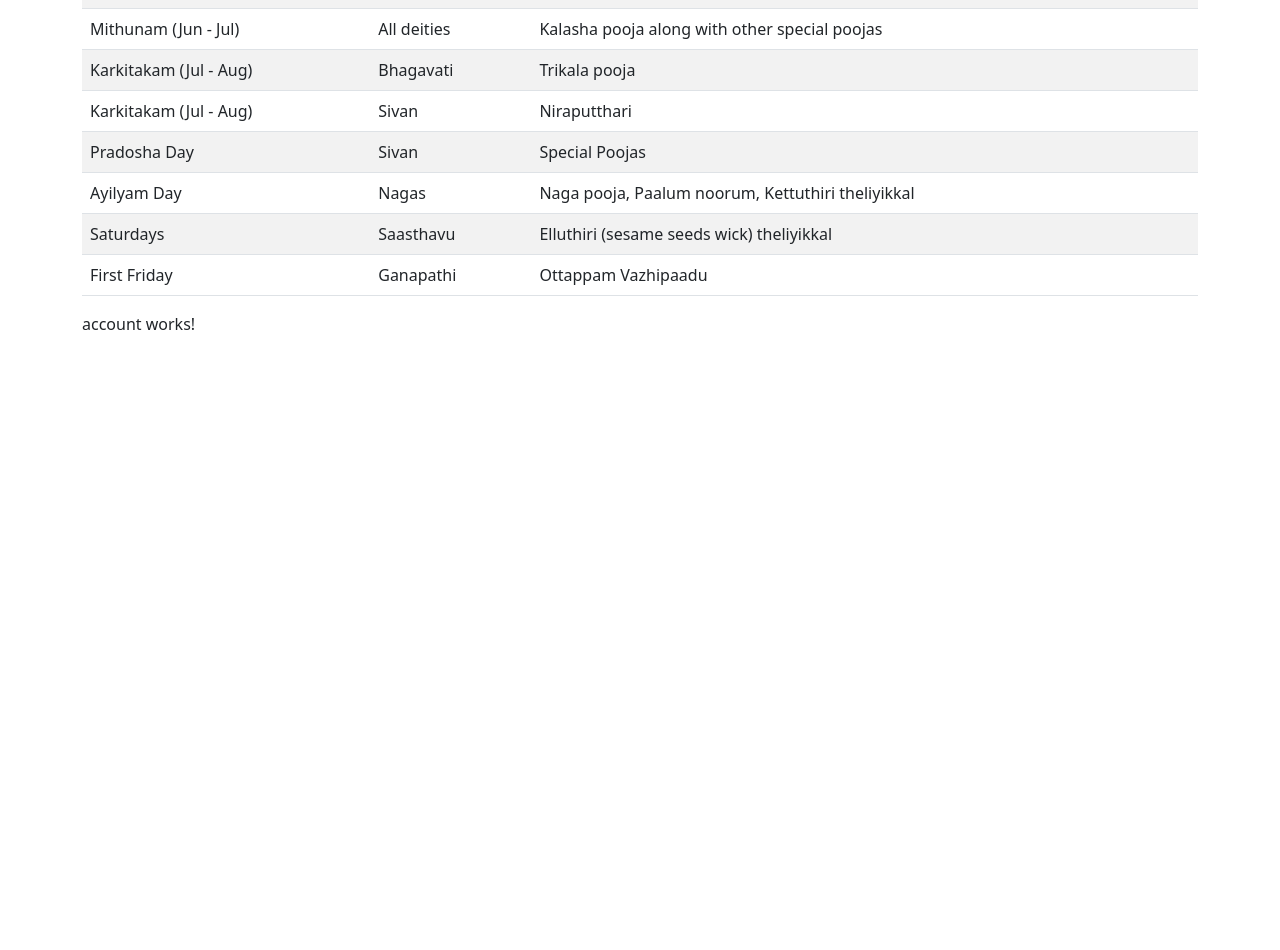
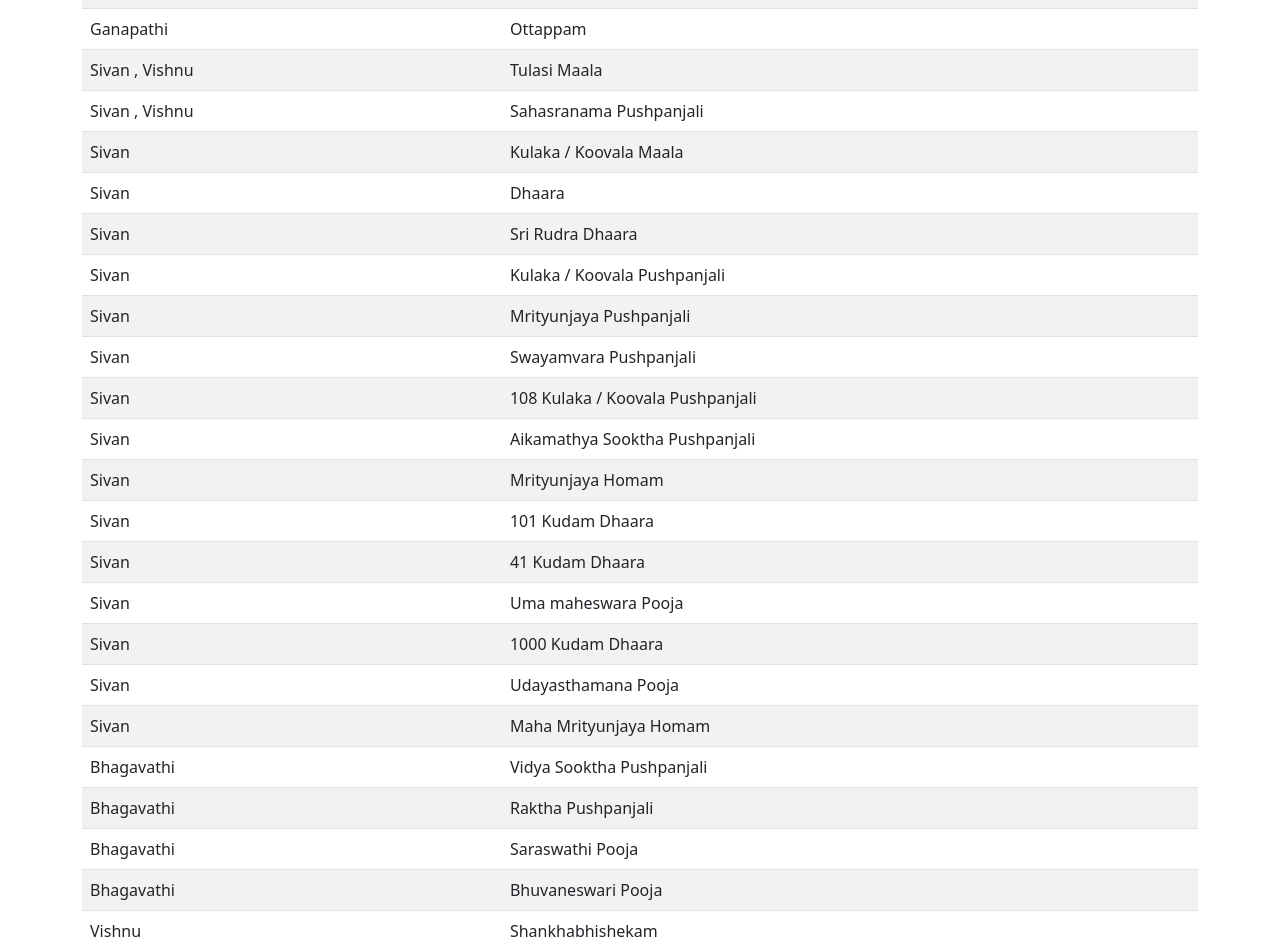
Before and after one commit to mkntr/chemmanthatta, an Angular app: page /pooja in a window 1280 px wide. Shown: the part 1622-2572 px from the top of the page. Before the commit the page ends 1974 px from the top, so only its background shows below. Built offline with nearby package versions, Linux system fonts and the light colour scheme.

Commit message:
vazipadu details and account details update

```diff
--- a/src/app/account/account.component.html
+++ b/src/app/account/account.component.html
@@ -1 +1,21 @@
-<p>account works!</p>
+
+<div class="table-responsive">
+    <table class="table table-striped caption-top">
+        <caption class="h5">Online contributions to Temple can be done through our Bank account</caption>
+        <tbody>
+        <tr>
+            <td>
+                <blockquote class="blockquote text-center fw-bold">
+                    Kerala Uranma Devasam board <br>
+                    Account No: 0320053000001347 <br>
+                    South Indian Bank <br>
+                    Kecheri Branch <br>
+                    IFSC Code SIBL0000320
+                </blockquote>
+            </td>
+
+        </tr>
+
+        </tbody>
+    </table>
+</div>
--- a/src/app/darshan/darshan.component.html
+++ b/src/app/darshan/darshan.component.html
@@ -1,6 +1,6 @@
 <div class="table-responsive">
     <table class="table table-striped caption-top">
-        <caption>Darshan Timing And Pooja Timing</caption>
+        <caption class="h5">Darshan Timing And Pooja Timing</caption>
         <thead>
         <tr>
             <th scope="col">Day Time</th>
--- /dev/null
+++ b/src/app/model/vazhipadu.ts
@@ -0,0 +1,4 @@
+export interface Vazhipadu {
+    whom:string;
+    what:string;
+}
--- a/src/app/pooja/pooja.component.html
+++ b/src/app/pooja/pooja.component.html
@@ -14,7 +14,7 @@
         <button type="button" class="btn btn-info me-2 btn-sm" (click)="scroll('account')">Contribution</button>
     </div>
 </div>
-
+<br>
 <!-- 1. Darshan Timing And Pooja Timing -->
 <app-darshan id="darshan"></app-darshan>
 <!-- 2. Vazhipadu List -->
--- a/src/app/specialpooja/specialpooja.component.html
+++ b/src/app/specialpooja/specialpooja.component.html
@@ -1,6 +1,6 @@
 <div class="table-responsive">
     <table class="table table-striped caption-top">
-        <caption>Special Poojas</caption>
+        <caption class="h5">Special Poojas</caption>
         <thead>
         <tr>
             <th scope="col">Malayalam Month</th>
--- a/src/app/vazhipadu/vazhipadu.component.html
+++ b/src/app/vazhipadu/vazhipadu.component.html
@@ -1 +1,17 @@
-<p>vazhipadu works!</p>
+<div class="table-responsive">
+    <table class="table table-striped caption-top">
+        <caption class="h5">Vazhipadu Details</caption>
+        <thead>
+        <tr>
+            <th scope="col">Upasana Moorthy</th>
+            <th scope="col">Vazhipadu</th>
+        </tr>
+        </thead>
+        <tbody>
+        <tr *ngFor="let record of vazhipadu">
+            <td>{{record.whom}}</td>
+            <td>{{record.what}}</td>
+        </tr>
+        </tbody>
+    </table>
+</div>
--- a/src/app/vazhipadu/vazhipadu.component.ts
+++ b/src/app/vazhipadu/vazhipadu.component.ts
@@ -1,4 +1,5 @@
 import { Component, OnInit } from '@angular/core';
+import { VAZHIPADU } from 'src/assets/dataitems';
 
 @Component({
   selector: 'app-vazhipadu',
@@ -6,6 +7,7 @@ import { Component, OnInit } from '@angular/core';
   styleUrls: ['./vazhipadu.component.css']
 })
 export class VazhipaduComponent implements OnInit {
+  vazhipadu = VAZHIPADU
 
   constructor() { }
 
--- a/src/assets/dataitems.ts
+++ b/src/assets/dataitems.ts
@@ -1,6 +1,7 @@
 import {Navitem} from '../app/model/navitem'
 import {Specialpooja } from '../app/model/specialpooja'
 import {Darshan} from '../app/model/darshan'
+import { Vazhipadu } from '../app/model/vazhipadu'
 
 export const NAVITEMS: Navitem[] = [
     {id:1, name:'Home'},
@@ -201,5 +202,335 @@ export const DARSHAN:Darshan[] = [
         time:'7.30',
         ritual:'Temple Nada Closing'
     }
+]
 
+export const VAZHIPADU:Vazhipadu[] = [
+    {
+        whom:'All',
+        what:'Vilakku'
+    },
+    {
+        whom:'All',
+        what:'Pin Vilakku'
+    },
+    {
+        whom:'All',
+        what:'Kida Vilakku'
+    },
+    {
+        whom:'All',
+        what:'Nei Vilakku'
+    },
+    {
+        whom:'All',
+        what:'Nivedyam'
+    },
+    {
+        whom:'All',
+        what:'Maala'
+    },
+    {
+        whom:'All',
+        what:'Thirumudi Maala'
+    },
+    {
+        whom:'All',
+        what:'Pushpanjali'
+    },
+    {
+        whom:'Ganapathi',
+        what:'Karuka Maala'
+    },
+    {
+        whom:'Ganapathi',
+        what:'Ganapathi Homam'
+    },
+    {
+        whom:'Ganapathi',
+        what:'Kootu Ganapathi Homam'
+    },
+    {
+        whom:'Ganapathi',
+        what:'Ottappam'
+    },
+    {
+        whom:'Sivan , Vishnu',
+        what:'Tulasi Maala'
+    },
+    {
+        whom:'Sivan , Vishnu',
+        what:'Sahasranama Pushpanjali'
+    },
+    {
+        whom:'Sivan',
+        what:'Kulaka / Koovala Maala'
+    },
+    {
+        whom:'Sivan',
+        what:'Dhaara'
+    },
+    {
+        whom:'Sivan',
+        what:'Sri Rudra Dhaara'
+    },
+    {
+        whom:'Sivan',
+        what:'Kulaka / Koovala Pushpanjali'
+    },
+    {
+        whom:'Sivan',
+        what:'Mrityunjaya Pushpanjali'
+    },
+    {
+        whom:'Sivan',
+        what:'Swayamvara Pushpanjali'
+    },
+    {
+        whom:'Sivan',
+        what:'108 Kulaka / Koovala Pushpanjali'
+    },
+    {
+        whom:'Sivan',
+        what:'Aikamathya Sooktha Pushpanjali'
+    },
+    {
+        whom:'Sivan',
+        what:'Mrityunjaya Homam'
+    },
+    {
+        whom:'Sivan',
+        what:'101  Kudam Dhaara'
+    },
+    {
+        whom:'Sivan',
+        what:'41 Kudam Dhaara'
+    },
+    {
+        whom:'Sivan',
+        what:'Uma maheswara Pooja'
+    },
+    {
+        whom:'Sivan',
+        what:'1000 Kudam Dhaara'
+    },
+    {
+        whom:'Sivan',
+        what:'Udayasthamana Pooja'
+    },
+    {
+        whom:'Sivan',
+        what:'Maha Mrityunjaya Homam'
+    },
+    {
+        whom:'Bhagavathi',
+        what:'Vidya Sooktha Pushpanjali'
+    },
+    {
+        whom:'Bhagavathi',
+        what:'Raktha Pushpanjali'
+    },
+    {
+        whom:'Bhagavathi',
+        what:'Saraswathi Pooja'
+    },
+    {
+        whom:'Bhagavathi',
+        what:'Bhuvaneswari Pooja'
+    },
+    {
+        whom:'Vishnu',
+        what:'Shankhabhishekam'
+    },
+    {
+        whom:'Vishnu',
+        what:'Purusha Sooktha Pushpanjali'
+    },
+    {
+        whom:'Vishnu',
+        what:'Malar Nivedyam'
+    },
+    {
+        whom:'Vishnu',
+        what:'Sarkara Nivedyam'
+    },
+    {
+        whom:'Vishnu',
+        what:'Kadalipazha Nivedyam'
+    },
+    {
+        whom:'Vishnu',
+        what:'Sudarsana Homam'
+    },
+    {
+        whom:'Vishnu',
+        what:'Thiruvona Pooja'
+    },
+    {
+        whom:'Vishnu',
+        what:'Panakam'
+    },
+    {
+        whom:'Navagraha',
+        what:'Raahu Pooja'
+    },
+    {
+        whom:'Navagraha',
+        what:'Navagraha Pooja'
+    },
+    {
+        whom:'Naagas',
+        what:'Naaga Pooja'
+    },
+    {
+        whom:'Naagas',
+        what:'Manjal Podi Aadal'
+    },
+    {
+        whom:'Saasthaavu',
+        what:'Neerajanam'
+    },
+    {
+        whom:'Saasthaavu',
+        what:'Ellu Thiri'
+    },
+    {
+        whom:'TBD',
+        what:'Baagya Sooktha Pushpanjali'
+    },
+    {
+        whom:'TBD',
+        what:'SatruSamhaara Pushpanjali'
+    },
+    {
+        whom:'TBD',
+        what:'Santhana Gopala Pushpanjali'
+    },
+    {
+        whom:'TBD',
+        what:'Aayur Sooktha Pushpanjali'
+    },
+    {
+        whom:'TBD',
+        what:'Paayasam'
+    },
+    {
+        whom:'TBD',
+        what:'Paal Paayasam'
+    },
+    {
+        whom:'TBD',
+        what:'Ellu Paayasam'
+    },
+    {
+        whom:'TBD',
+        what:'Samana Paayasam'
+    },
+    {
+        whom:'TBD',
+        what:'Pizhinju Paayasam'
+    },
+    {
+        whom:'TBD',
+        what:'Kootu Paayasam'
+    },
+    {
+        whom:'TBD',
+        what:'Thila Homam'
+    },
+    {
+        whom:'TBD',
+        what:'Karuka Homam'
+    },
+    {
+        whom:'TBD',
+        what:'Trikaala Pooja'
+    },
+    {
+        whom:'TBD',
+        what:'Nitya Pooja'
+    },
+    {
+        whom:'TBD',
+        what:'Oru Nerathe Pooja'
+    },
+    {
+        whom:'TBD',
+        what:'Paalum Podi'
+    },
+    {
+        whom:'TBD',
+        what:'Trimaduram'
+    },
+    {
+        whom:'TBD',
+        what:'Chandanam Chaarthal'
+    },
+    {
+        whom:'TBD',
+        what:'Niramaala'
+    },
+    {
+        whom:'TBD',
+        what:'Maala Poojikkan'
+    },
+    {
+        whom:'TBD',
+        what:'Vella Ari Nivedyam'
+    },
+    {
+        whom:'TBD',
+        what:'Nei Japikkal'
+    },
+    {
+        whom:'TBD',
+        what:'Bhagavat Seva'
+    },
+    {
+        whom:'TBD',
+        what:'Muttirakkal'
+    },
+    {
+        whom:'TBD',
+        what:'Avil Nivedyam'
+    },
+    {
+        whom:'TBD',
+        what:'Muzhu Kaapu'
+    },
+    {
+        whom:'TBD',
+        what:'Thulabhaaram'
+    },
+    {
+        whom:'TBD',
+        what:'Choroonu'
+    },
+    {
+        whom:'TBD',
+        what:'KettuNira'
+    },
+    {
+        whom:'TBD',
+        what:'Vivaham'
+    },
+    {
+        whom:'TBD',
+        what:'Vahana Pooja'
+    },
+    {
+        whom:'TBD',
+        what:'Nanaya Para'
+    },
+    {
+        whom:'TBD',
+        what:'Nel Para'
+    },
+    {
+        whom:'TBD',
+        what:'Ari Para'
+    },
+    {
+        whom:'Brahmarakshassu',
+        what:'Rakshassanu Paayasam'
+    }
 ]
```
